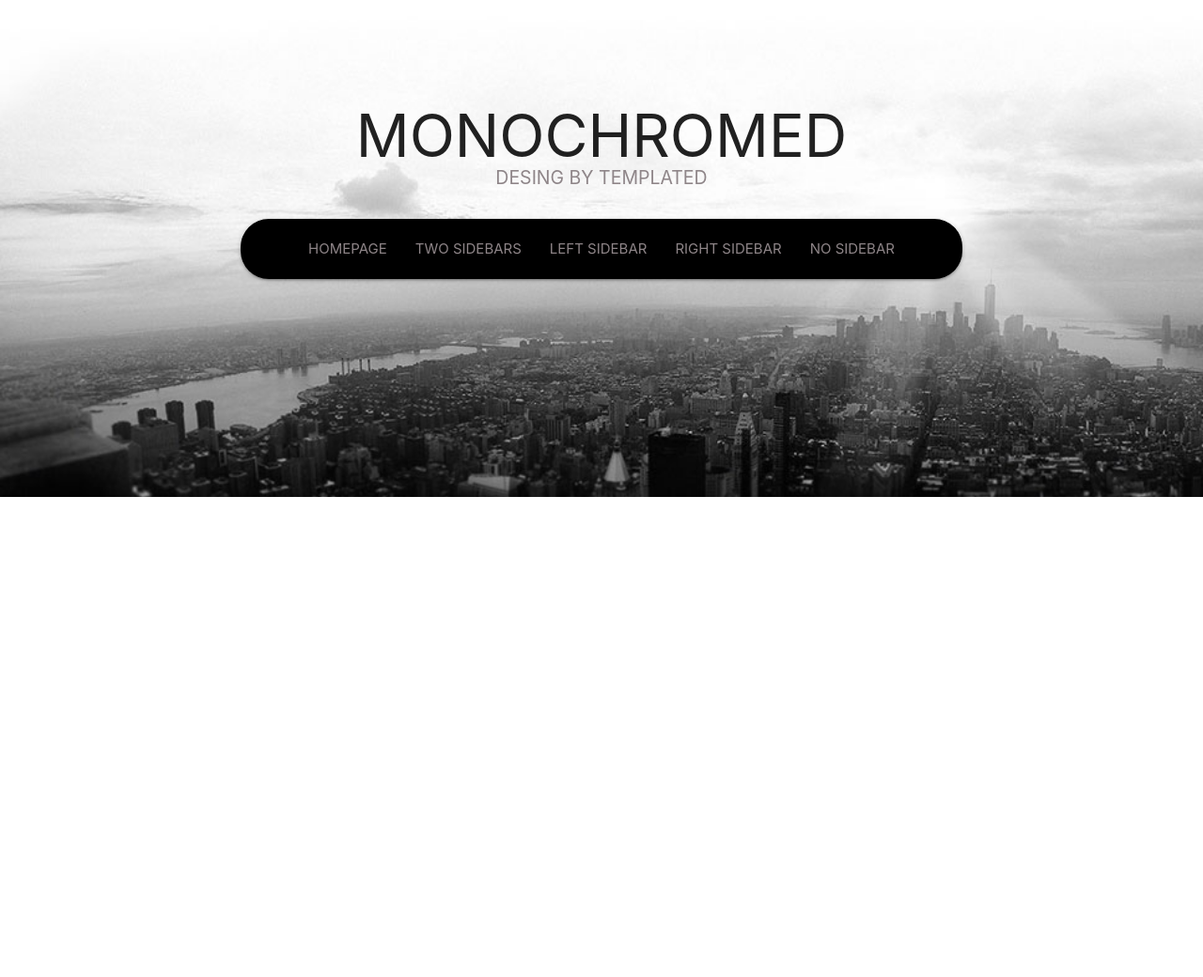
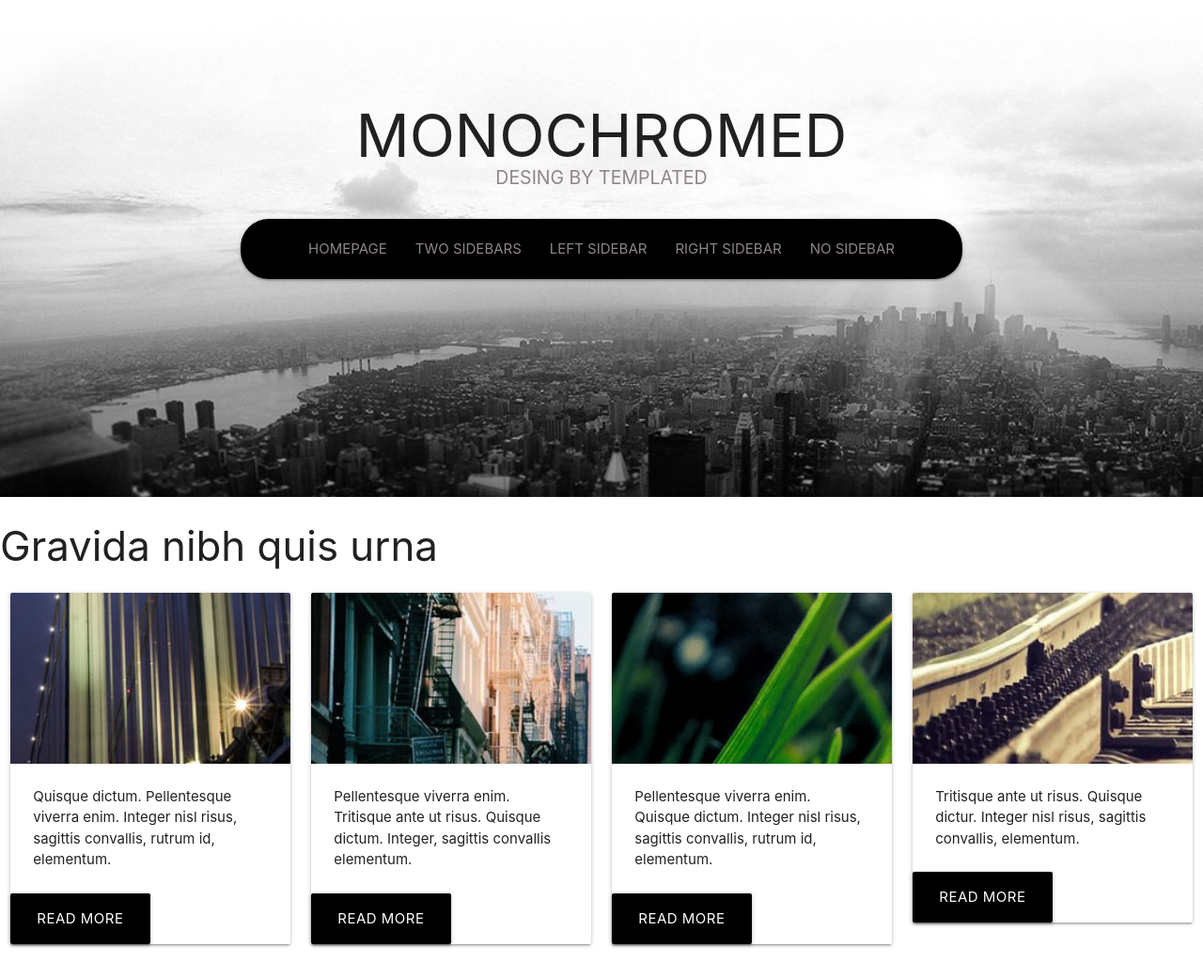
Before and after one commit to DianyelaMaldonado/-Layout-practice-implementation, a website: page src/index.html in a window 1280 px wide. Shown: the whole page at 94% size. Before the commit the page ends 800 px from the top, so only its background shows below. Drawn offline with nearby package versions, Linux system fonts and the light colour scheme.

Commit message:
I added cards section and some styles and fixed background  padding mobile

```diff
--- a/src/index.html
+++ b/src/index.html
@@ -43,11 +43,82 @@
                 </ul>
             </div>
         </nav>
+    </div>
 
+    <section>
 
+        <div class="row">
+            <h3>Gravida nibh quis urna</h3>
+            <div class="col s12 m3 l3">
 
+                <div class="card">
+                    <div class="card-image">
+                        <img src="assets/seccion-1.1.jpg" class="img-cards">
+                    </div>
+                    <div class="card-content">
+                        <p>Quisque dictum. Pellentesque viverra enim. Integer nisl risus, sagittis convallis,
+                            rutrum id,
+                            elementum.</p>
+                    </div>
+                    <div>
+                        <a class="waves-effect waves-light btn-large black">READ MORE</a>
+                    </div>
+                </div>
+            </div>
 
-    </div>
+            <div class="col s12 m3 l3">
+                <div class="card">
+                    <div class="card-image">
+                        <img src="assets/seccion-1.2.jpg">
+                    </div>
+                    <div class="card-content">
+                        <p>
+                            Pellentesque viverra enim. Tritisque ante ut risus. Quisque dictum. Integer,
+                            sagittis convallis elementum.
+                        </p>
+                    </div>
+                    <div>
+                        <a class="waves-effect waves-light btn-large black">READ MORE</a>
+                    </div>
+                </div>
+            </div>
+
+            <div class="col s12 m3 l3">
+                <div class="card">
+                    <div class="card-image">
+                        <img src="assets/seccion-1.3.jpg">
+                    </div>
+                    <div class="card-content">
+                        <p>Pellentesque viverra enim. Quisque dictum. Integer nisl
+                            risus, sagittis convallis, rutrum id,
+                            elementum.
+                        </p>
+                    </div>
+                    <div>
+                        <a class="waves-effect waves-light btn-large black">READ MORE</a>
+                    </div>
+                </div>
+            </div>
+
+            <div class="col s12 m3 l3">
+                <div class="card">
+                    <div class="card-image">
+                        <img src="assets/seccion-1.4.jpg">
+                    </div>
+                    <div class="card-content">
+                        <p>Tritisque ante ut risus. Quisque dictur. Integer nisl
+                            risus, sagittis convallis,
+                            elementum.
+                        </p>
+                    </div>
+                    <div>
+                        <a class="waves-effect waves-light btn-large black">READ MORE</a>
+                    </div>
+                </div>
+            </div>
+        </div>
+
+    </section>
 
 
 
--- a/src/style.css
+++ b/src/style.css
@@ -66,7 +66,6 @@ nav ul.right a:hover {
 }
 
 
-
 @media only screen and (min-width: 1024px) and (max-width: 1600px) {
 
     div.navBar-bg {
@@ -85,6 +84,7 @@ nav ul.right a:hover {
     div.navBar-bg {
     background: url(assets/header.jpg) no-repeat;
     background-size: cover;
+    padding-bottom: 94px;;
     }
 
 
@@ -98,7 +98,11 @@ nav ul.right a:hover {
     font-size: 1.7em;
     align-self: center;
     color: #8e8588;
-    margin: 12px 0 207px;
+    /* margin: 12px 0 207px; */
     }
 
+    a.waves-effect.waves-light.btn-large.black {
+    width: 100%;
 }
+
+}
```
